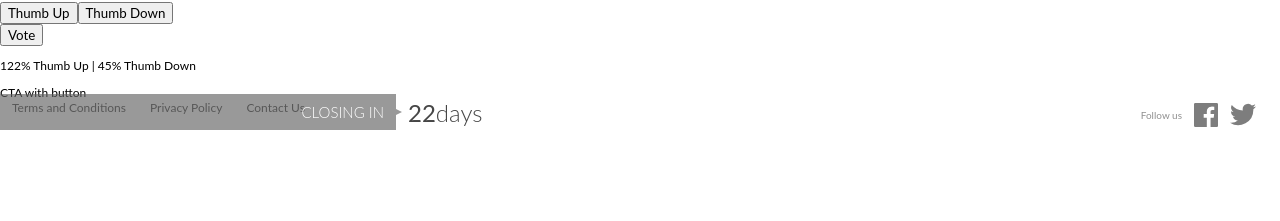
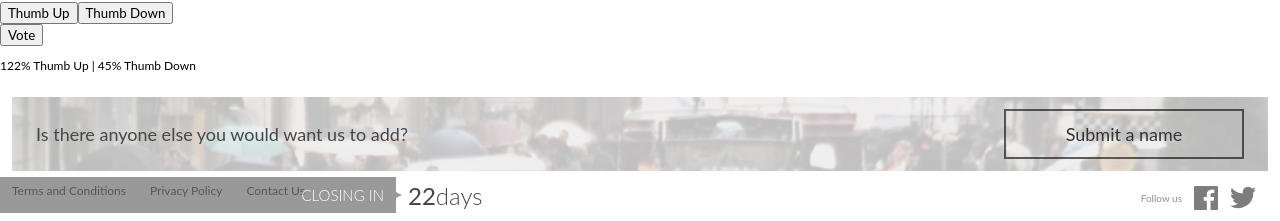
Before and after one commit to kaeuchoa/rule-of-thumb, a React (Create React App) app: page / in a window 1280 px wide. Shown: the part 3298-3519 px from the top of the page. Before the commit the page ends 3464 px from the top, so only its background shows below. Built offline with nearby package versions, Linux system fonts and the light colour scheme; data requests are answered from the project's data file.

Commit message:
feat: add CTABanner

```diff
--- /dev/null
+++ b/src/layout/CTABanner/css/styles.module.css
@@ -0,0 +1,81 @@
+.banner {
+  position: relative;
+  display: flex;
+  overflow: hidden;
+  align-items: center;
+  justify-content: space-between;
+  padding: 1rem;
+  margin: 1rem;
+  background-color: var(--color-light-gray);
+}
+
+.banner__background {
+  position: absolute;
+  top: 0;
+  left: 0;
+  width: 100%;
+  object-fit: cover;
+  opacity: .2;
+  pointer-events: none;
+}
+
+.banner-bottom {
+  flex-direction: column;
+  padding: 1rem 3rem;
+  margin-top: 2rem;
+}
+
+.banner-bottom .banner__heading {
+  position: relative;
+  margin: 0 0 1rem;
+  color: var(--color-dark-gray);
+  font-size: 2rem;
+  font-weight: 400;
+  text-align: center;
+}
+
+.banner-bottom .banner__right {
+  width: 100%;
+}
+
+.banner-bottom .banner__cta {
+  position: relative;
+  display: block;
+  width: 100%;
+  padding: 1rem 0;
+  border: 2px solid var(--color-darker-background);
+  background: transparent;
+  color: var(--color-darker-gray);
+  font-size: 1.5rem;
+}
+
+@media all and (min-width: 768px) {
+  .banner-bottom {
+      flex-direction: row;
+      justify-content: space-between;
+      padding: 1rem 2rem;
+  }
+
+  .banner-bottom .banner__background {
+      top: -230%;
+  }
+
+  .banner-bottom .banner__right {
+      width: auto;
+  }
+
+  .banner-bottom .banner__heading {
+      margin-bottom: 0;
+      font-size: 1.5rem;
+  }
+
+  .banner-bottom .banner__cta {
+      width: 16rem;
+  }
+}
+
+@media all and (min-width: 1100px) {
+  .banner-bottom .banner__cta {
+      width: 20rem;
+  }
+}
--- /dev/null
+++ b/src/layout/CTABanner/index.tsx
@@ -0,0 +1,28 @@
+import styles from "./css/styles.module.css";
+import bgPeople from './assets/imgs/bg-people.png'
+import bgPeople2x from './assets/imgs/bg-people.@2x.png'
+
+const CTABanner = () => {
+  return (
+    <aside className={`${styles["banner"]} ${styles["banner-bottom"]}`} role="doc-tip" aria-label="Submit a name">
+      <img
+        srcSet={`${bgPeople} 750w, ${bgPeople2x} 1440w`}
+        sizes="(min-width: 750px) 1440px, 100vw"
+        className={styles["banner__background"]}
+        src="assets/img/bg-people.png"
+        alt=""
+        role="none"
+      />
+      <div className={styles["banner__left"]}>
+        <h2 className={styles["banner__heading"]}>Is there anyone else you would want us to add?</h2>
+      </div>
+      <div className={styles["banner__right"]}>
+        <button className={styles["banner__cta"]}>
+          Submit a name
+        </button>
+      </div>
+    </aside>
+  );
+};
+
+export default CTABanner;
--- a/src/layout/main.tsx
+++ b/src/layout/main.tsx
@@ -6,6 +6,7 @@ import { Celebrity } from '../shared/types';
 import { useNegativeVote, usePositiveVote } from '../shared/hooks';
 
 import styles from './styles.module.css';
+import CTABanner from './CTABanner';
 
 function orderByLastUpdated(items: Celebrity[]): Celebrity[] {
   return items.slice().sort((a, b) => {
@@ -41,6 +42,7 @@ const Main = () => {
             onThumbUpClick={() => handleThumbUpVote(firstCelebrity.id)}
           />
         </div>
+        {/* move to component */}
         <div className={styles["hero__closing-gauge"]}>
           <div className={styles["closing-gauge__left"]}>
             <span className={styles["closing-gauge__title"]}>closing in</span>
@@ -59,7 +61,7 @@ const Main = () => {
         <PollsList />
       </section>
       <section>
-        <div>CTA with button</div>
+        <CTABanner />
       </section>
     </main>
   );
```
Also changed, not shown: src/layout/CTABanner/assets/imgs/bg-people.@2x.png (added), src/layout/CTABanner/assets/imgs/bg-people.png (added).
